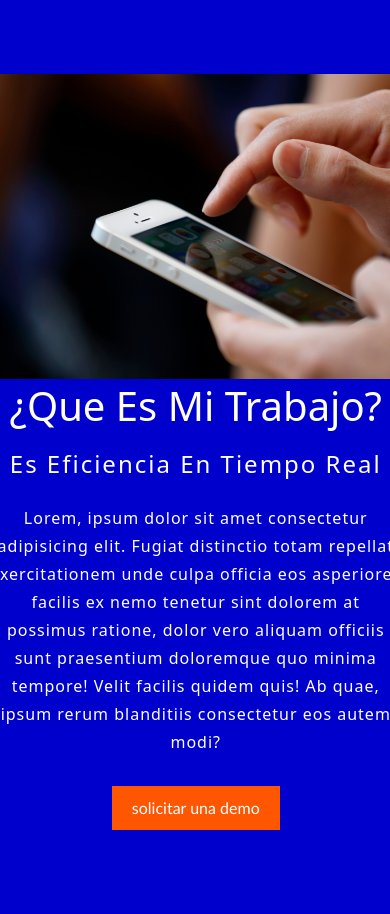
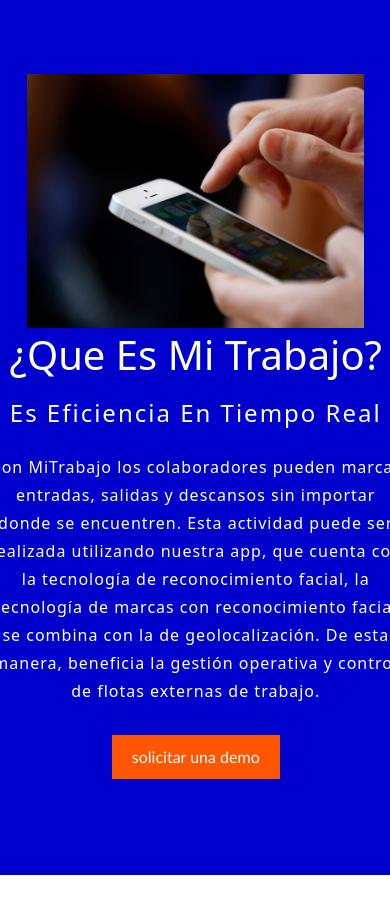
Before and after one commit to Alejandroc85/Repo_mitrabajo, a website: page vistas/Nosotros.html in a window 390 px wide. Shown: the part 76-990 px from the top of the page. After the commit the page ends 951 px from the top, so only its background shows below. Drawn offline with nearby package versions, Linux system fonts and the light colour scheme.

Commit message:
areglos pagina soluciones V2

```diff
--- a/Sass/parciales/_media-queries.scss
+++ b/Sass/parciales/_media-queries.scss
@@ -93,7 +93,9 @@
 
 }
 
-@media screen and ( max-width: 768px) {
+@media screen and (max-width: 768px) {
+
+
 
     .header__barra_navegador {
       width: 100%; height: auto;
@@ -112,20 +114,17 @@
 
     }
   .bodyindex__parrafo {
-        text-align: center;}
+      text-align: center;
+    }
   .bodyIndex__imagehero {
       width: 550px;
-
-
     }
   .bodyIndex__headerreel {
       font-size: 2rem;
       text-align: center;
-
     }
   .footerindex__parrafobajo {
       font-size: 2rem;
-
     }
   .botones {
       overflow: hidden;
@@ -150,8 +149,12 @@
 
       /*VISTA NOSOTROS INICIO*/
 
+.nosotros_main {
+  flex-direction: column-reverse;
+}
       .nosotros img {
       height: auto;
+      width: 100%;
       padding-left: 0%;
       padding-right: 2%;
       }
@@ -208,9 +211,8 @@
       /*VISTA SOLUCIONES FIN*/
 
 
+}
 
-
-      }
 
 
     @media screen and (max-width: 425px) {
@@ -345,7 +347,7 @@
 
 .nosotros img {
   height: auto;
-  width: 420px;
+  width: 100%;
   padding-left: 2%;
   padding-right: 2%;
 }
--- a/vistas/Nosotros.html
+++ b/vistas/Nosotros.html
@@ -52,7 +52,7 @@
             <div class="texto_nosotros">
                 <h1>¿Que es Mi Trabajo?</h1>
                 <h5>Es eficiencia en tiempo real</h5>
-                <p>Lorem, ipsum dolor sit amet consectetur adipisicing elit. Fugiat distinctio totam repellat exercitationem unde culpa officia eos asperiores facilis ex nemo tenetur sint dolorem at possimus ratione, dolor vero aliquam officiis sunt praesentium doloremque quo minima tempore! Velit facilis quidem quis! Ab quae, ipsum rerum blanditiis consectetur eos autem modi?</p>
+                <p>Con MiTrabajo los colaboradores pueden marcar entradas, salidas y descansos sin importar donde se encuentren. Esta actividad puede ser realizada utilizando nuestra app, que cuenta con la tecnología de reconocimiento facial, la tecnología de marcas con reconocimiento facial se combina con la de geolocalización. De esta manera, beneficia la gestión operativa y control de flotas externas de trabajo.</p>
                 <button class="bodyindex__boton" href="./Formulario.html"> solicitar una demo</button>
             </div>
         </div>
```
Also changed, not shown: css/compilado.css. Lines whose indentation alone changed are shown as unchanged.
